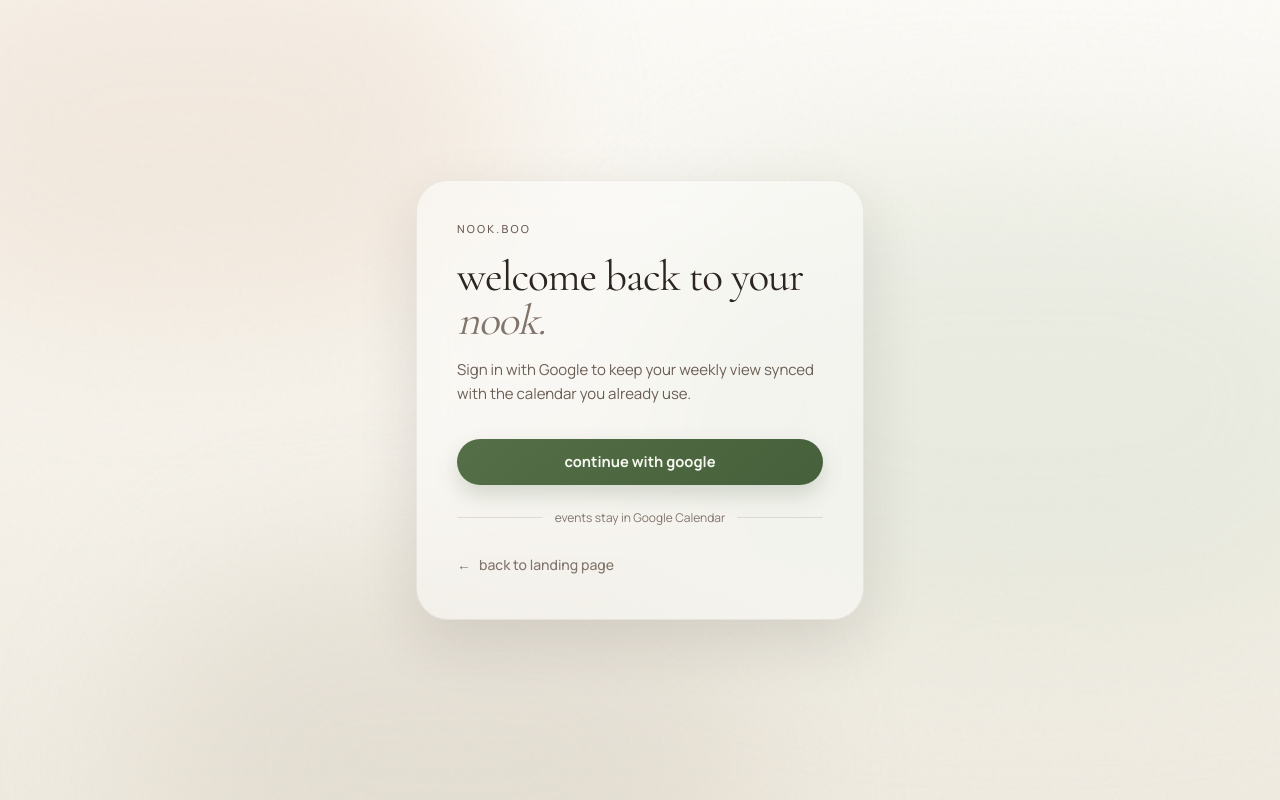
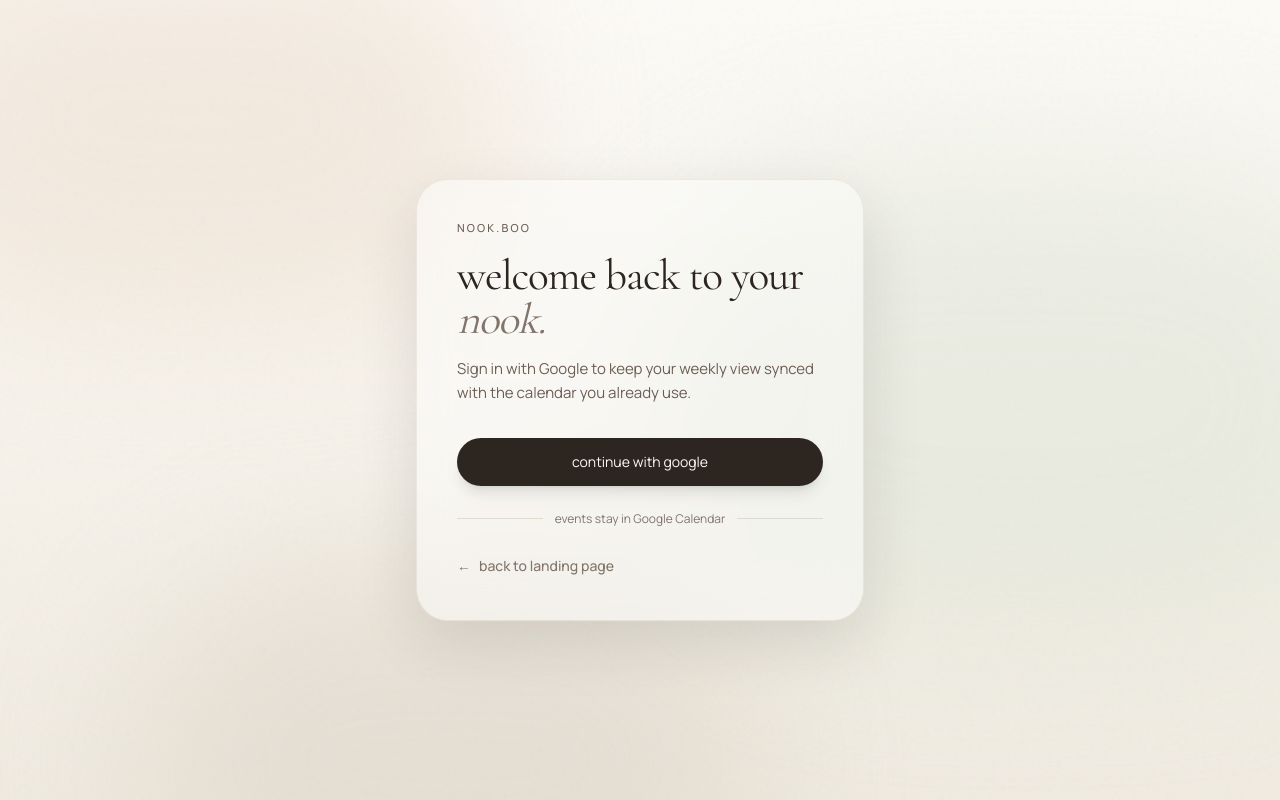
Before and after one commit to yodering/nook, a Next.js app: page /login in a window 1280 px wide. Built offline with nearby package versions, Linux system fonts and the light colour scheme.

Commit message:
login change

```diff
--- a/app/page.tsx
+++ b/app/page.tsx
@@ -3,7 +3,7 @@ import { SmoothScrollButton } from "@/components/landing/smooth-scroll-button";
 
 export default function Page() {
   const primaryHref = "/login";
-  const primaryLabel = "continue with google";
+  const primaryLabel = "open nook";
 
   return (
     <main className="min-h-screen w-full bg-[#FCFAF6] text-[#3D3530] flex flex-col relative overflow-hidden selection:bg-[#7F9F95]/30 scroll-smooth">
--- a/components/auth/google-sign-in-button.tsx
+++ b/components/auth/google-sign-in-button.tsx
@@ -14,10 +14,14 @@ export function GoogleSignInButton({
   label = "Continue with Google",
   callbackUrl = "/calendar",
 }: GoogleSignInButtonProps = {}) {
+  const baseClasses = className
+    ? "w-full border-0 px-4 py-3 text-sm"
+    : "nook-cta-main w-full border-0 px-4 py-3 text-sm";
+
   return (
     <button
       onClick={() => signIn("google", { callbackUrl })}
-      className={cn("nook-cta-main w-full border-0 px-4 py-3 text-sm", className)}
+      className={cn(baseClasses, className)}
       type="button"
     >
       {label}
```
